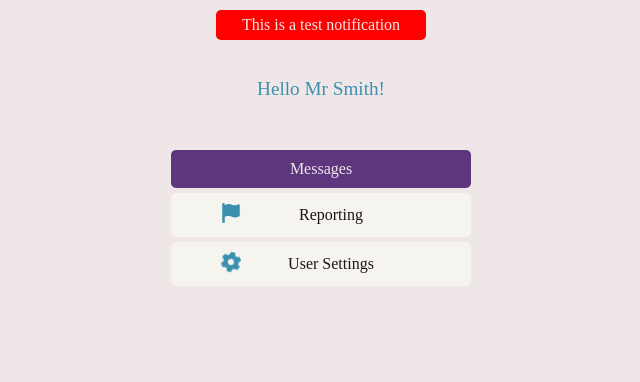
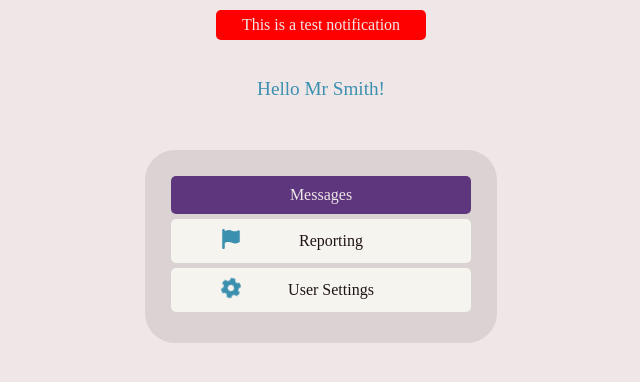
Before and after one commit to LukeNeedle/Secure-messaging, a Flask app: page /dashboard in a window 1280 px wide. Shown: the part 52-434 px from the top of the page, without its empty margins (319-959 px from the left). Run offline with Flask 2, Linux system fonts and the light colour scheme; a user stored in the database is signed in.

Commit message:
Added box to options on dashboard page

```diff
--- a/static/css/dashboard.css
+++ b/static/css/dashboard.css
@@ -29,6 +29,16 @@
     font-size: larger;
     font-weight: 200;
     margin-bottom: 50px;
+}
+
+.options {
+    background-color: var(--minor-border);
+    width: fit-content;
+    height: fit-content;
+    margin: auto;
+    margin-top: 2%;
+    padding: 2%;
+    border-radius: 30px;
 }
 
 .options *{
```
